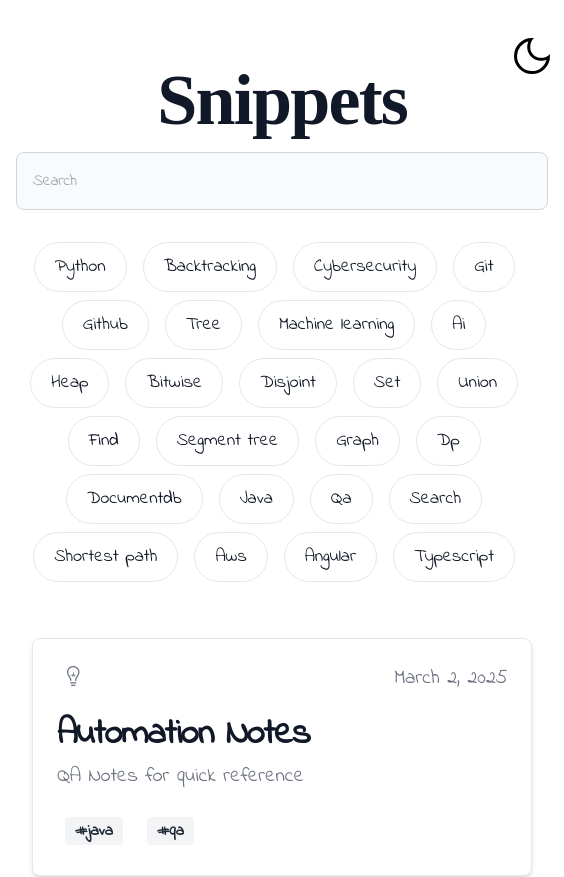
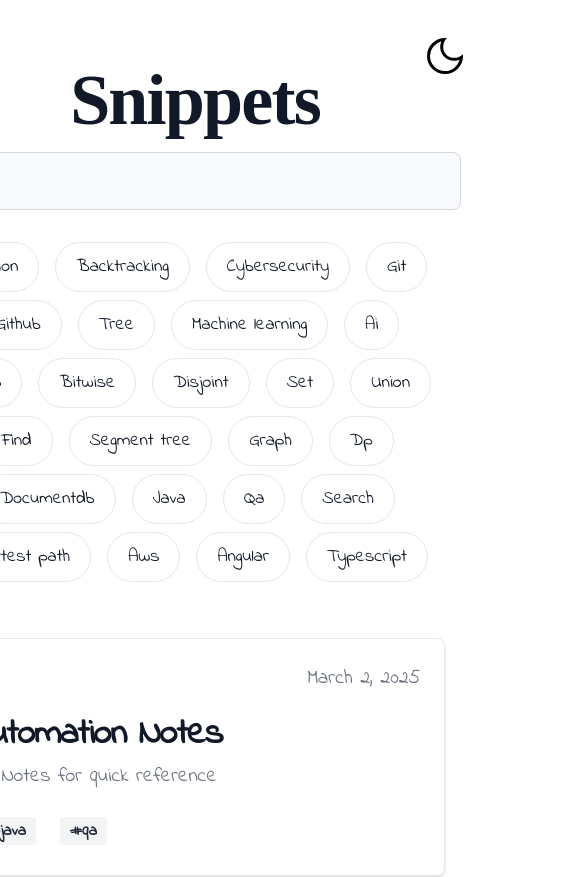
Before and after one commit to ksingh-git/ksingh-git.github.io, a Next.js app: page /blog in a window 390 px wide. Shown: the top 877 px of the page, 564 px wide, since content can reach past the window. Built offline with nearby package versions, Linux system fonts and the light colour scheme; a web font is replaced by a local one.

Commit message:
Update blog.js

```diff
--- a/pages/blog.js
+++ b/pages/blog.js
@@ -1,10 +1,10 @@
 import Head from "next/head";
 import Layout from "../components/layout";
-import { getSortedPostsData } from "../lib/posts";
+import {getSortedPostsData} from "../lib/posts";
 import ThemeModeSvgComponent from "../components/theme_mode";
-import { useState, useEffect } from "react";
+import {useState, useEffect} from "react";
 import ItemPost from "../components/itemPost";
-import { getCategoriesList } from "../lib/categories";
+import {getCategoriesList} from "../lib/categories";
 
 export async function getStaticProps() {
     const allPostsData = getSortedPostsData();
@@ -17,7 +17,7 @@ export async function getStaticProps() {
     };
 }
 
-export default function Home({ allPostsData, allCategories }) {
+export default function Home({allPostsData, allCategories}) {
     const [selectedCategory, setSelectedCategory] = useState("");
     const [searchTerm, setSearchTerm] = useState("");
     let numberOfPosts = 0;
@@ -38,10 +38,11 @@ export default function Home({ allPostsData, allCategories }) {
             <Head>
                 <title>Snippets</title>
             </Head>
-      <div className="relative flex h-full min-w-min cursor-default content-center justify-center bg-white align-middle dark:bg-gray-900 md:w-full">
+            <div
+                className="relative flex min-h-screen w-full cursor-default content-center justify-center bg-white align-middle dark:bg-gray-900">
                 <div className="relative mx-auto my-8 max-w-screen-xl px-4 py-8 md:m-8 lg:px-6 lg:py-16">
                     <div className="absolute right-2 top-0">
-            <ThemeModeSvgComponent className="cursor-pointer" />
+                        <ThemeModeSvgComponent className="cursor-pointer"/>
                     </div>
                     <h1 className="mx-auto mb-4 max-w-screen-sm select-none text-center text-7xl font-extrabold tracking-tight text-gray-900 dark:text-white">
                         Snippets
@@ -87,7 +88,7 @@ export default function Home({ allPostsData, allCategories }) {
                     {/* Posts */}
                     <div className="min-w-200 grid gap-8 lg:grid-cols-2">
                         {allPostsData.map(
-              ({ id, date, title, description, language, categories }) => {
+                            ({id, date, title, description, language, categories}) => {
                                 if (
                                     (selectedCategory === "" ||
                                         categoryExists(selectedCategory, categories)) &&
```
Lines whose indentation alone changed are shown as unchanged.
